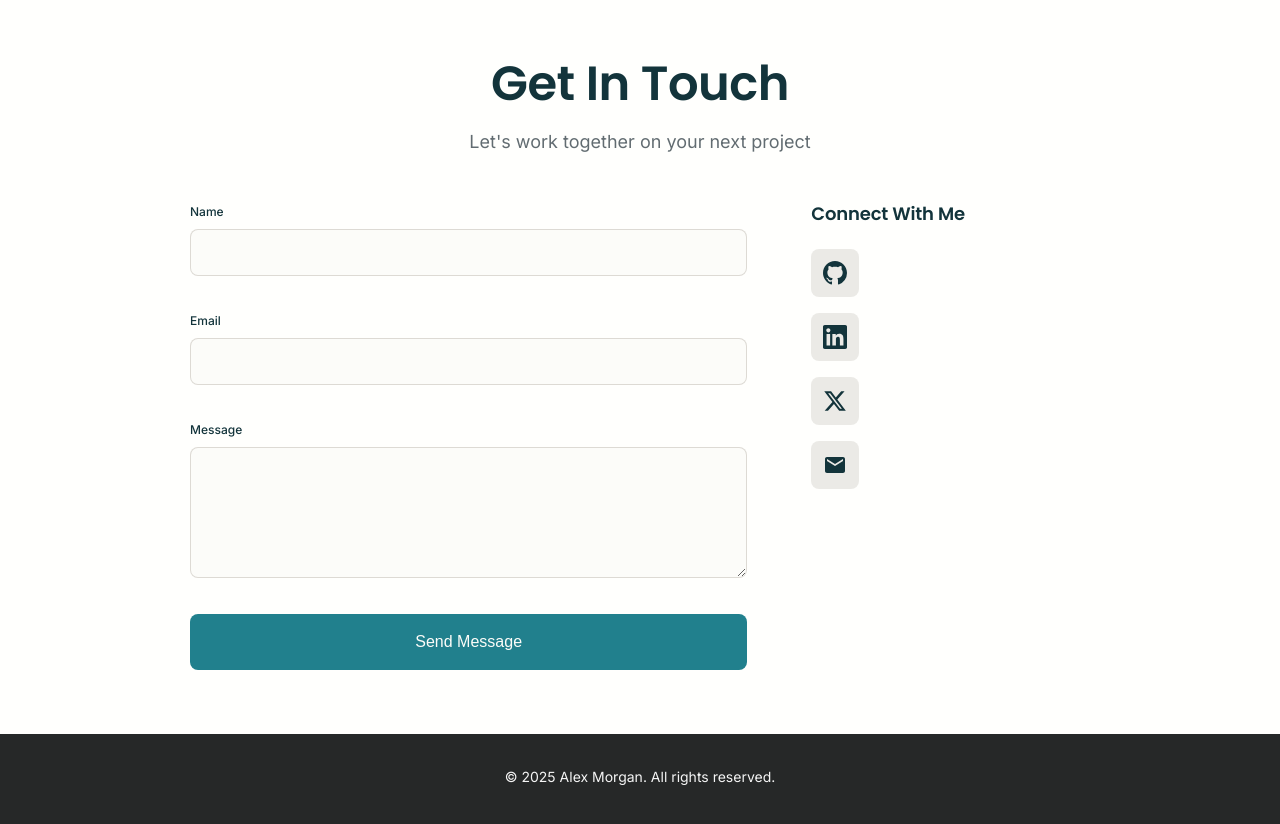
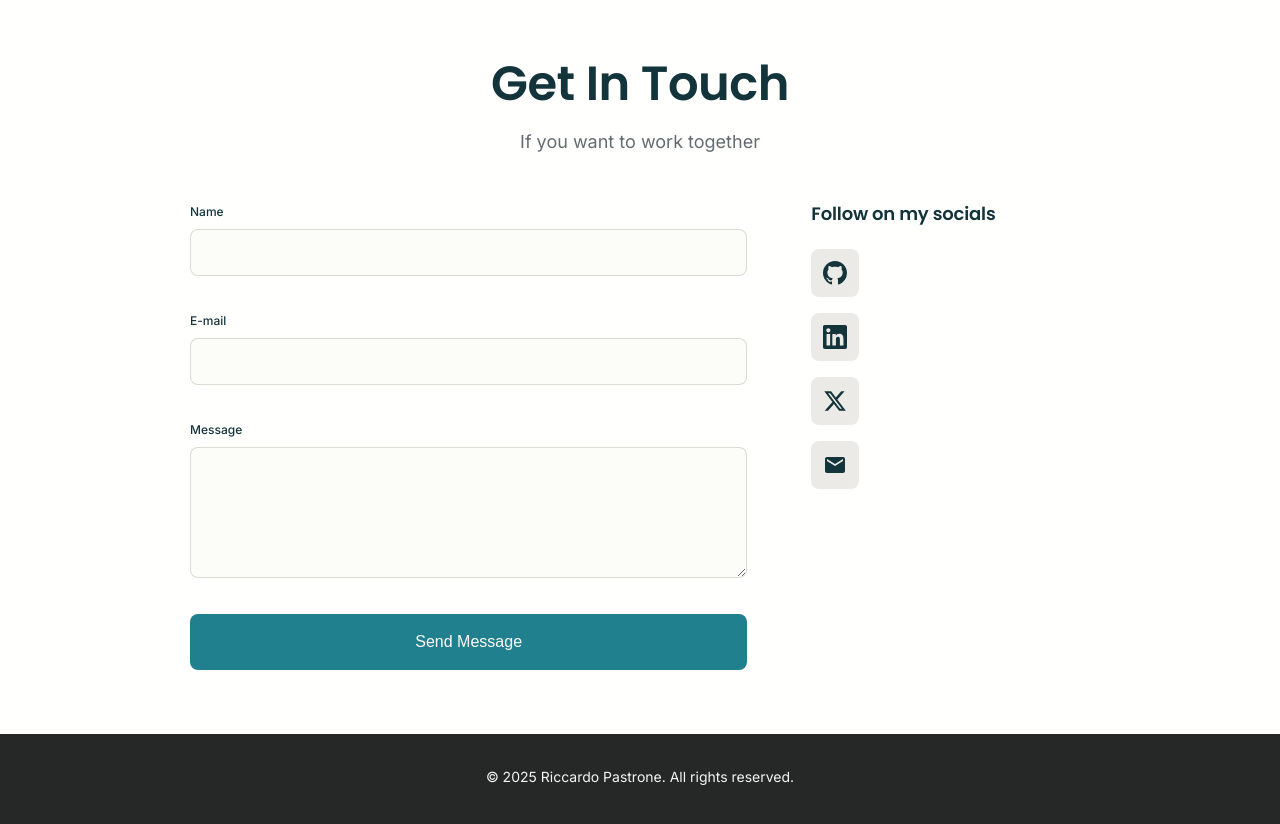
Before and after one commit to pastroo/portfolio, a plain HTML site: page index.html in a window 1280 px wide. Shown: the part 2720-3544 px from the top of the page. Drawn offline with Linux system fonts and the light colour scheme.

Commit message:
Corretto il tag sul Copyright

```diff
--- a/index.html
+++ b/index.html
@@ -130,7 +130,8 @@
     <section id="projects" class="projects section">
         <div class="container">
             <h2 class="section-title">My Projects</h2>
-            <p class="section-subtitle">Here are some of my recent works</p>
+            <p class="section-subtitle">Here are some thigs where I'm working on it currently.
+            </p>
             <div class="projects-grid" id="projectsGrid">
                 <!-- Projects will be inserted by JavaScript -->
             </div>
@@ -141,7 +142,7 @@
     <section id="contact" class="contact section">
         <div class="container">
             <h2 class="section-title">Get In Touch</h2>
-            <p class="section-subtitle">Let's work together on your next project</p>
+            <p class="section-subtitle">If you want to work together</p>
             <div class="contact-content">
                 <form class="contact-form" id="contactForm">
                     <div class="form-group">
@@ -150,7 +151,7 @@
                         <span class="error-message" id="nameError"></span>
                     </div>
                     <div class="form-group">
-                        <label for="email" class="form-label">Email</label>
+                        <label for="email" class="form-label">E-mail</label>
                         <input type="email" id="email" name="email" class="form-control" required>
                         <span class="error-message" id="emailError"></span>
                     </div>
@@ -162,7 +163,7 @@
                     <button type="submit" class="btn btn-primary btn-full-width">Send Message</button>
                 </form>
                 <div class="social-links">
-                    <h3 class="social-title">Connect With Me</h3>
+                    <h3 class="social-title">Follow on my socials</h3>
                     <div class="social-icons">
                         <a href="https://github.com" target="_blank" class="social-link" aria-label="GitHub">
                             <svg viewBox="0 0 24 24" fill="currentColor">
@@ -193,7 +194,7 @@
     <!-- Footer -->
     <footer class="footer">
         <div class="container">
-            <p>&copy; 2025 Alex Morgan. All rights reserved.</p>
+            <p>&copy; 2025 Riccardo Pastrone. All rights reserved.</p>
         </div>
     </footer>
 
```
